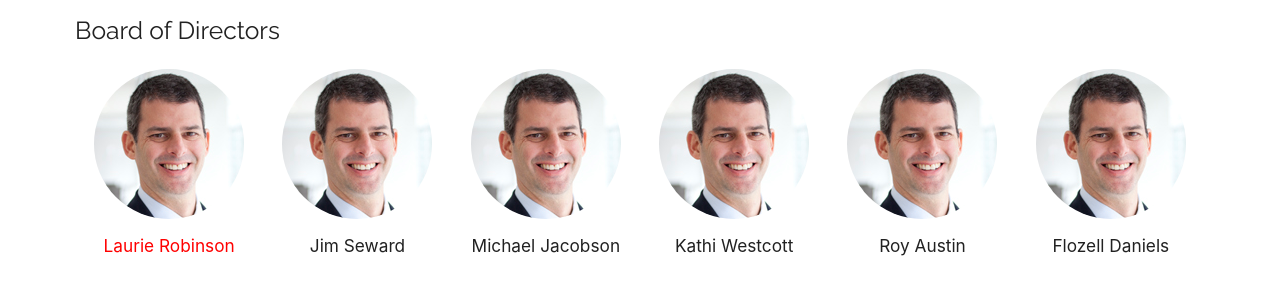
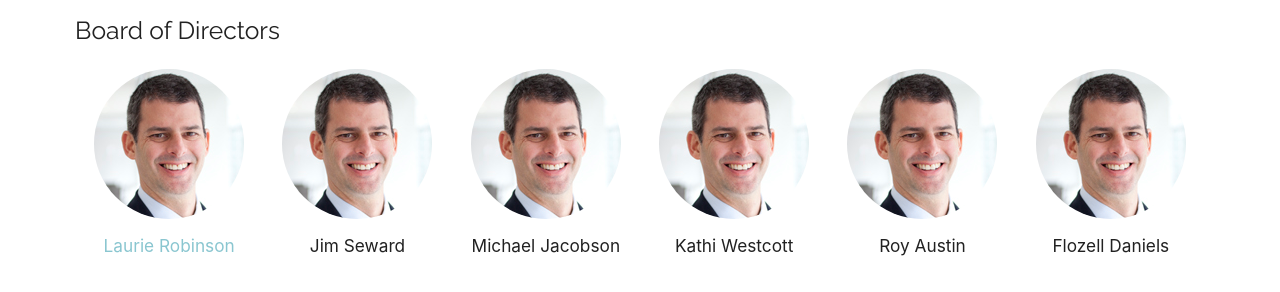
Before and after one commit to wadestewart/ccj-react, a React (Create React App) app: page / in a window 1280 px wide. In both pictures the pointer is over the element 169 px from the left and 1221 px from the top of the page. Shown: the part 1056-1348 px from the top of the page. Built offline with nearby package versions, Linux system fonts and the light colour scheme.

Commit message:
changed hover state to hot color

```diff
--- a/src/components/board/board-grid/Board.css
+++ b/src/components/board/board-grid/Board.css
@@ -10,7 +10,7 @@
 }
 
 #board-card:hover {
-    color: red;
+    color: #8ac6d0 !important;
 }
 
 .card-content.center {
--- a/src/components/staff/staff-grid/Staff.css
+++ b/src/components/staff/staff-grid/Staff.css
@@ -10,7 +10,7 @@
 }
 
 #staff-card:hover {
-    color: red;
+    color: #8ac6d0 !important;
 }
 
 .card-content.center {
```
